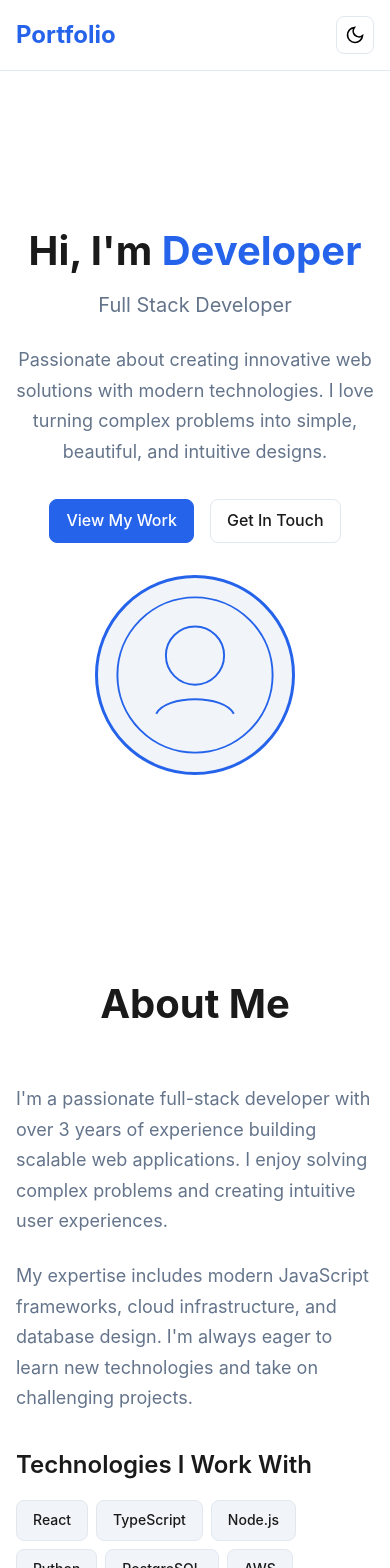
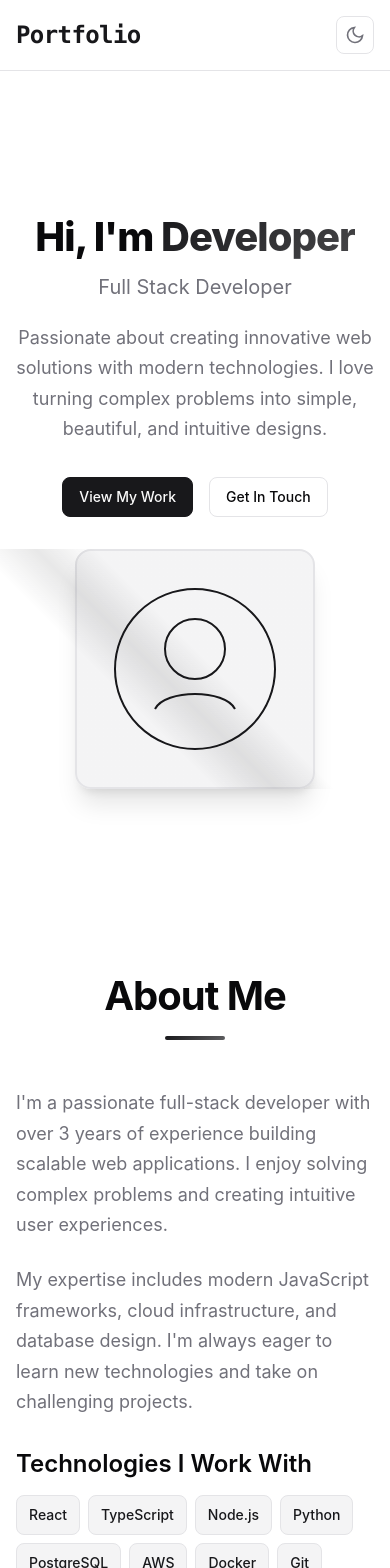
Before and after one commit to omiinaya/react-portfolio, a React (Create React App) app: page / in a window 390 px wide. Shown: the top 1568 px of the page. Built offline with nearby package versions, Linux system fonts and the light colour scheme.

Commit message:
better dark mode.

```diff
--- a/src/index.css
+++ b/src/index.css
@@ -1,13 +1 @@
-body {
-  margin: 0;
-  font-family: -apple-system, BlinkMacSystemFont, 'Segoe UI', 'Roboto', 'Oxygen',
-    'Ubuntu', 'Cantarell', 'Fira Sans', 'Droid Sans', 'Helvetica Neue',
-    sans-serif;
-  -webkit-font-smoothing: antialiased;
-  -moz-osx-font-smoothing: grayscale;
-}
-
-code {
-  font-family: source-code-pro, Menlo, Monaco, Consolas, 'Courier New',
-    monospace;
-}
+/* Global styles are now handled in src/styles/theme.css */
--- a/src/styles/theme.css
+++ b/src/styles/theme.css
@@ -1,62 +1,115 @@
 :root {
-  /* Light theme colors */
-  --color-background: #ffffff;
-  --color-foreground: #1a1a1a;
-  --color-primary: #2563eb;
-  --color-primary-hover: #1d4ed8;
-  --color-secondary: #64748b;
-  --color-accent: #f1f5f9;
-  --color-muted: #f8fafc;
-  --color-border: #e2e8f0;
-  --color-card: #ffffff;
-  --color-card-foreground: #1a1a1a;
+  /* Shadcn-inspired color palette - Light theme */
+  --background: 0 0% 100%;
+  --foreground: 240 10% 3.9%;
+  --card: 0 0% 100%;
+  --card-foreground: 240 10% 3.9%;
+  --popover: 0 0% 100%;
+  --popover-foreground: 240 10% 3.9%;
+  --primary: 240 5.9% 10%;
+  --primary-foreground: 0 0% 98%;
+  --secondary: 240 4.8% 95.9%;
+  --secondary-foreground: 240 5.9% 10%;
+  --muted: 240 4.8% 95.9%;
+  --muted-foreground: 240 3.8% 46.1%;
+  --accent: 240 4.8% 95.9%;
+  --accent-foreground: 240 5.9% 10%;
+  --destructive: 0 84.2% 60.2%;
+  --destructive-foreground: 0 0% 98%;
+  --border: 240 5.9% 90%;
+  --input: 240 5.9% 90%;
+  --ring: 240 5.9% 10%;
+
+  /* Semantic color mappings (for backward compatibility) */
+  --color-background: hsl(var(--background));
+  --color-foreground: hsl(var(--foreground));
+  --color-primary: hsl(var(--primary));
+  --color-secondary: hsl(var(--secondary));
+  --color-accent: hsl(var(--accent));
+  --color-muted: hsl(var(--muted));
+  --color-border: hsl(var(--border));
+  --color-card: hsl(var(--card));
+  --color-card-foreground: hsl(var(--card-foreground));
 
   /* Typography */
   --font-sans: 'Inter', -apple-system, BlinkMacSystemFont, 'Segoe UI', 'Roboto', sans-serif;
   --font-mono: 'Fira Code', 'Monaco', 'Consolas', monospace;
 
-  /* Spacing */
-  --spacing-xs: 0.25rem;
-  --spacing-sm: 0.5rem;
-  --spacing-md: 1rem;
-  --spacing-lg: 1.5rem;
-  --spacing-xl: 2rem;
-  --spacing-2xl: 3rem;
+  /* Spacing - Enhanced for shadcn consistency */
+  --spacing-0: 0rem;
+  --spacing-1: 0.25rem;
+  --spacing-2: 0.5rem;
+  --spacing-3: 0.75rem;
+  --spacing-4: 1rem;
+  --spacing-5: 1.25rem;
+  --spacing-6: 1.5rem;
+  --spacing-8: 2rem;
+  --spacing-10: 2.5rem;
+  --spacing-12: 3rem;
+  --spacing-16: 4rem;
+  --spacing-20: 5rem;
+  --spacing-24: 6rem;
 
   /* Border radius */
-  --radius-sm: 0.375rem;
-  --radius-md: 0.5rem;
-  --radius-lg: 0.75rem;
+  --radius: 0.5rem;
+  --radius-sm: calc(var(--radius) - 4px);
+  --radius-md: var(--radius);
+  --radius-lg: calc(var(--radius) + 4px);
   --radius-xl: 1rem;
+  --radius-2xl: 1.5rem;
 
-  /* Shadows */
-  --shadow-sm: 0 1px 2px 0 rgba(0, 0, 0, 0.05);
-  --shadow-md: 0 4px 6px -1px rgba(0, 0, 0, 0.1), 0 2px 4px -1px rgba(0, 0, 0, 0.06);
-  --shadow-lg: 0 10px 15px -3px rgba(0, 0, 0, 0.1), 0 4px 6px -2px rgba(0, 0, 0, 0.05);
+  /* Shadows - shadcn inspired */
+  --shadow-sm: 0 1px 2px 0 rgb(0 0 0 / 0.05);
+  --shadow: 0 1px 3px 0 rgb(0 0 0 / 0.1), 0 1px 2px -1px rgb(0 0 0 / 0.1);
+  --shadow-md: 0 4px 6px -1px rgb(0 0 0 / 0.1), 0 2px 4px -2px rgb(0 0 0 / 0.1);
+  --shadow-lg: 0 10px 15px -3px rgb(0 0 0 / 0.1), 0 4px 6px -4px rgb(0 0 0 / 0.1);
+  --shadow-xl: 0 20px 25px -5px rgb(0 0 0 / 0.1), 0 8px 10px -6px rgb(0 0 0 / 0.1);
 
   /* Transitions */
-  --transition-fast: 150ms ease;
-  --transition-normal: 300ms ease;
-  --transition-slow: 500ms ease;
+  --transition-fast: 150ms cubic-bezier(0.4, 0, 0.2, 1);
+  --transition-normal: 300ms cubic-bezier(0.4, 0, 0.2, 1);
+  --transition-slow: 500ms cubic-bezier(0.4, 0, 0.2, 1);
 }
 
 .dark {
-  /* Dark theme colors */
-  --color-background: #0f172a;
-  --color-foreground: #f1f5f9;
-  --color-primary: #3b82f6;
-  --color-primary-hover: #2563eb;
-  --color-secondary: #94a3b8;
-  --color-accent: #1e293b;
-  --color-muted: #1e293b;
-  --color-border: #334155;
-  --color-card: #1e293b;
-  --color-card-foreground: #f1f5f9;
+  /* Shadcn-inspired color palette - Dark theme */
+  --background: 240 10% 3.9%;
+  --foreground: 0 0% 98%;
+  --card: 240 10% 3.9%;
+  --card-foreground: 0 0% 98%;
+  --popover: 240 10% 3.9%;
+  --popover-foreground: 0 0% 98%;
+  --primary: 0 0% 98%;
+  --primary-foreground: 240 5.9% 10%;
+  --secondary: 240 3.7% 15.9%;
+  --secondary-foreground: 0 0% 98%;
+  --muted: 240 3.7% 15.9%;
+  --muted-foreground: 240 5% 64.9%;
+  --accent: 240 3.7% 15.9%;
+  --accent-foreground: 0 0% 98%;
+  --destructive: 0 62.8% 30.6%;
+  --destructive-foreground: 0 0% 98%;
+  --border: 240 3.7% 15.9%;
+  --input: 240 3.7% 15.9%;
+  --ring: 240 4.9% 83.9%;
 
-  /* Dark theme shadows */
-  --shadow-sm: 0 1px 2px 0 rgba(0, 0, 0, 0.3);
-  --shadow-md: 0 4px 6px -1px rgba(0, 0, 0, 0.4), 0 2px 4px -1px rgba(0, 0, 0, 0.3);
-  --shadow-lg: 0 10px 15px -3px rgba(0, 0, 0, 0.4), 0 4px 6px -2px rgba(0, 0, 0, 0.3);
+  /* Semantic color mappings (for backward compatibility) */
+  --color-background: hsl(var(--background));
+  --color-foreground: hsl(var(--foreground));
+  --color-primary: hsl(var(--primary));
+  --color-secondary: hsl(var(--secondary));
+  --color-accent: hsl(var(--accent));
+  --color-muted: hsl(var(--muted));
+  --color-border: hsl(var(--border));
+  --color-card: hsl(var(--card));
+  --color-card-foreground: hsl(var(--card-foreground));
+
+  /* Dark theme shadows - more subtle for dark mode */
+  --shadow-sm: 0 1px 2px 0 rgb(0 0 0 / 0.3);
+  --shadow: 0 1px 3px 0 rgb(0 0 0 / 0.3), 0 1px 2px -1px rgb(0 0 0 / 0.3);
+  --shadow-md: 0 4px 6px -1px rgb(0 0 0 / 0.3), 0 2px 4px -2px rgb(0 0 0 / 0.3);
+  --shadow-lg: 0 10px 15px -3px rgb(0 0 0 / 0.3), 0 4px 6px -4px rgb(0 0 0 / 0.3);
+  --shadow-xl: 0 20px 25px -5px rgb(0 0 0 / 0.3), 0 8px 10px -6px rgb(0 0 0 / 0.3);
 }
 
 /* Global styles */
@@ -64,6 +117,7 @@
   box-sizing: border-box;
   margin: 0;
   padding: 0;
+  border-color: hsl(var(--border));
 }
 
 html {
@@ -72,29 +126,50 @@ html {
 
 body {
   font-family: var(--font-sans);
-  background-color: var(--color-background);
-  color: var(--color-foreground);
+  background-color: hsl(var(--background));
+  color: hsl(var(--foreground));
   line-height: 1.6;
+  font-feature-settings: "rlig" 1, "calt" 1;
   transition: background-color var(--transition-normal), color var(--transition-normal);
+}
+
+/* Typography scale - shadcn inspired */
+h1, h2, h3, h4, h5, h6 {
+  font-weight: 600;
+  line-height: 1.2;
+  margin-bottom: var(--spacing-4);
+}
+
+h1 { font-size: 2.25rem; } /* 36px */
+h2 { font-size: 1.875rem; } /* 30px */
+h3 { font-size: 1.5rem; } /* 24px */
+h4 { font-size: 1.25rem; } /* 20px */
+h5 { font-size: 1.125rem; } /* 18px */
+h6 { font-size: 1rem; } /* 16px */
+
+p {
+  margin-bottom: var(--spacing-4);
+  line-height: 1.7;
 }
 
 /* Utility classes */
 .container {
-  max-width: 1200px;
+  max-width: 80rem; /* 1280px */
   margin: 0 auto;
-  padding: 0 var(--spacing-md);
+  padding: 0 var(--spacing-4);
 }
 
 .section {
-  padding: var(--spacing-2xl) 0;
+  padding: var(--spacing-12) 0;
 }
 
 .card {
-  background-color: var(--color-card);
-  color: var(--color-card-foreground);
+  background-color: hsl(var(--card));
+  color: hsl(var(--card-foreground));
   border-radius: var(--radius-lg);
-  padding: var(--spacing-lg);
-  box-shadow: var(--shadow-md);
+  padding: var(--spacing-6);
+  border: 1px solid hsl(var(--border));
+  box-shadow: var(--shadow);
   transition: all var(--transition-normal);
 }
 
@@ -102,31 +177,34 @@ body {
   display: inline-flex;
   align-items: center;
   justify-content: center;
-  padding: var(--spacing-sm) var(--spacing-md);
-  border-radius: var(--radius-md);
-  border: 1px solid var(--color-border);
-  background-color: var(--color-background);
-  color: var(--color-foreground);
+  padding: var(--spacing-2) var(--spacing-4);
+  border-radius: var(--radius);
+  border: 1px solid hsl(var(--border));
+  background-color: hsl(var(--background));
+  color: hsl(var(--foreground));
   font-weight: 500;
+  font-size: 0.875rem;
   text-decoration: none;
   cursor: pointer;
   transition: all var(--transition-fast);
+  gap: var(--spacing-2);
 }
 
 .btn:hover {
-  background-color: var(--color-accent);
+  background-color: hsl(var(--accent));
+  color: hsl(var(--accent-foreground));
   transform: translateY(-1px);
 }
 
 .btn-primary {
-  background-color: var(--color-primary);
-  color: white;
-  border-color: var(--color-primary);
+  background-color: hsl(var(--primary));
+  color: hsl(var(--primary-foreground));
+  border-color: hsl(var(--primary));
 }
 
 .btn-primary:hover {
-  background-color: var(--color-primary-hover);
-  border-color: var(--color-primary-hover);
+  background-color: hsl(var(--primary) / 0.9);
+  border-color: hsl(var(--primary) / 0.9);
 }
 
 /* Header styles */
@@ -135,10 +213,10 @@ body {
   top: 0;
   left: 0;
   right: 0;
-  background-color: var(--color-background);
-  border-bottom: 1px solid var(--color-border);
-  backdrop-filter: blur(10px);
-  z-index: 1000;
+  background-color: hsl(var(--background) / 0.8);
+  border-bottom: 1px solid hsl(var(--border));
+  backdrop-filter: blur(16px) saturate(180%);
+  z-index: 50;
   transition: all var(--transition-normal);
 }
 
@@ -146,53 +224,75 @@ body {
   display: flex;
   align-items: center;
   justify-content: space-between;
-  padding: var(--spacing-md) 0;
+  padding: var(--spacing-4) 0;
 }
 
 .logo {
   font-size: 1.5rem;
   font-weight: 700;
-  color: var(--color-primary);
+  color: hsl(var(--primary));
   margin: 0;
+  font-family: var(--font-mono);
+  letter-spacing: -0.025em;
 }
 
 .nav-menu {
   display: flex;
-  gap: var(--spacing-xl);
+  gap: var(--spacing-6);
   align-items: center;
 }
 
 .nav-link {
-  color: var(--color-foreground);
+  color: hsl(var(--foreground));
   text-decoration: none;
   font-weight: 500;
+  font-size: 0.875rem;
   transition: color var(--transition-fast);
+  position: relative;
+  padding: var(--spacing-2) 0;
 }
 
 .nav-link:hover {
-  color: var(--color-primary);
+  color: hsl(var(--primary));
+}
+
+.nav-link::after {
+  content: '';
+  position: absolute;
+  bottom: 0;
+  left: 0;
+  width: 0;
+  height: 2px;
+  background-color: hsl(var(--primary));
+  transition: width var(--transition-fast);
+}
+
+.nav-link:hover::after {
+  width: 100%;
 }
 
 .nav-actions {
   display: flex;
   align-items: center;
-  gap: var(--spacing-md);
+  gap: var(--spacing-4);
 }
 
 .theme-toggle {
   background: none;
-  border: 1px solid var(--color-border);
-  border-radius: var(--radius-md);
-  padding: var(--spacing-sm);
+  border: 1px solid hsl(var(--border));
+  border-radius: var(--radius);
+  padding: var(--spacing-2);
   cursor: pointer;
   transition: all var(--transition-fast);
   display: flex;
   align-items: center;
   justify-content: center;
+  color: hsl(var(--muted-foreground));
 }
 
 .theme-toggle:hover {
-  background-color: var(--color-accent);
+  background-color: hsl(var(--accent));
+  color: hsl(var(--accent-foreground));
   transform: scale(1.05);
 }
 
@@ -204,9 +304,9 @@ body {
 
 /* Footer styles */
 .footer {
-  background-color: var(--color-muted);
-  border-top: 1px solid var(--color-border);
-  padding: var(--spacing-xl) 0;
+  background-color: hsl(var(--muted));
+  border-top: 1px solid hsl(var(--border));
+  padding: var(--spacing-8) 0;
   margin-top: auto;
 }
 
@@ -215,27 +315,29 @@ body {
   justify-content: space-between;
   align-items: center;
   flex-wrap: wrap;
-  gap: var(--spacing-md);
+  gap: var(--spacing-4);
 }
 
 .footer-info p {
-  color: var(--color-secondary);
+  color: hsl(var(--muted-foreground));
   margin: 0;
+  font-size: 0.875rem;
 }
 
 .footer-links {
   display: flex;
-  gap: var(--spacing-lg);
+  gap: var(--spacing-6);
 }
 
 .footer-link {
-  color: var(--color-secondary);
+  color: hsl(var(--muted-foreground));
   text-decoration: none;
   transition: color var(--transition-fast);
+  font-size: 0.875rem;
 }
 
 .footer-link:hover {
-  color: var(--color-primary);
+  color: hsl(var(--primary));
 }
 
 @media (max-width: 768px) {
@@ -267,43 +369,49 @@ body {
   min-height: 100vh;
   display: flex;
   align-items: center;
+  position: relative;
 }
 
 .hero-content {
   display: grid;
   grid-template-columns: 1fr 1fr;
-  gap: var(--spacing-2xl);
+  gap: var(--spacing-12);
   align-items: center;
 }
 
 .hero-title {
-  font-size: 3.5rem;
-  font-weight: 700;
+  font-size: 3.75rem;
+  font-weight: 800;
   line-height: 1.1;
-  margin-bottom: var(--spacing-md);
+  margin-bottom: var(--spacing-4);
+  letter-spacing: -0.025em;
 }
 
 .text-primary {
-  color: var(--color-primary);
+  color: hsl(var(--primary));
+  background: linear-gradient(135deg, hsl(var(--primary)), hsl(var(--primary) / 0.8));
+  -webkit-background-clip: text;
+  -webkit-text-fill-color: transparent;
+  background-clip: text;
 }
 
 .hero-subtitle {
   font-size: 1.5rem;
-  color: var(--color-secondary);
-  margin-bottom: var(--spacing-lg);
+  color: hsl(var(--muted-foreground));
+  margin-bottom: var(--spacing-6);
   font-weight: 400;
 }
 
 .hero-description {
   font-size: 1.125rem;
-  color: var(--color-secondary);
-  margin-bottom: var(--spacing-xl);
+  color: hsl(var(--muted-foreground));
+  margin-bottom: var(--spacing-8);
   line-height: 1.7;
 }
 
 .hero-actions {
   display: flex;
-  gap: var(--spacing-md);
+  gap: var(--spacing-4);
   flex-wrap: wrap;
 }
 
@@ -311,24 +419,40 @@ body {
   display: flex;
   justify-content: center;
   align-items: center;
+  position: relative;
 }
 
 .image-placeholder {
-  width: 300px;
-  height: 300px;
-  border-radius: 50%;
-  background-color: var(--color-accent);
+  width: 320px;
+  height: 320px;
+  border-radius: var(--radius-2xl);
+  background: linear-gradient(135deg, hsl(var(--accent)), hsl(var(--muted)));
   display: flex;
   align-items: center;
   justify-content: center;
-  border: 3px solid var(--color-primary);
+  border: 2px solid hsl(var(--border));
+  box-shadow: var(--shadow-xl);
+  overflow: hidden;
+}
+
+.image-placeholder::before {
+  content: '';
+  position: absolute;
+  inset: 0;
+  background: linear-gradient(45deg, transparent 40%, hsl(var(--primary) / 0.1) 50%, transparent 60%);
+  animation: shimmer 3s infinite;
+}
+
+@keyframes shimmer {
+  0% { transform: translateX(-100%); }
+  100% { transform: translateX(100%); }
 }
 
 @media (max-width: 768px) {
   .hero-content {
     grid-template-columns: 1fr;
     text-align: center;
-    gap: var(--spacing-xl);
+    gap: var(--spacing-8);
   }
 
   .hero-title {
@@ -344,8 +468,9 @@ body {
   }
 
   .image-placeholder {
-    width: 200px;
-    height: 200px;
+    width: 240px;
+    height: 240px;
+    border-radius: var(--radius-xl);
   }
 }
 
@@ -354,8 +479,19 @@ body {
   font-size: 2.5rem;
   font-weight: 700;
   text-align: center;
-  margin-bottom: var(--spacing-2xl);
-  color: var(--color-foreground);
+  margin-bottom: var(--spacing-12);
+  color: hsl(var(--foreground));
+  letter-spacing: -0.025em;
+}
+
+.section-title::after {
+  content: '';
+  display: block;
+  width: 60px;
+  height: 4px;
+  background: linear-gradient(135deg, hsl(var(--primary)), hsl(var(--primary) / 0.7));
+  margin: var(--spacing-4) auto 0;
+  border-radius: 2px;
 }
 
 /* About section styles */
@@ -367,81 +503,86 @@ body {
 .about-description {
   font-size: 1.125rem;
   line-height: 1.7;
-  color: var(--color-secondary);
-  margin-bottom: var(--spacing-lg);
+  color: hsl(var(--muted-foreground));
+  margin-bottom: var(--spacing-6);
 }
 
 .skills {
-  margin-top: var(--spacing-xl);
+  margin-top: var(--spacing-8);
 }
 
 .skills-title {
   font-size: 1.5rem;
   font-weight: 600;
-  margin-bottom: var(--spacing-md);
-  color: var(--color-foreground);
+  margin-bottom: var(--spacing-4);
+  color: hsl(var(--foreground));
 }
 
 .skills-grid {
   display: flex;
   flex-wrap: wrap;
-  gap: var(--spacing-sm);
+  gap: var(--spacing-2);
 }
 
 .skill-tag {
-  background-color: var(--color-accent);
-  color: var(--color-foreground);
-  padding: var(--spacing-sm) var(--spacing-md);
-  border-radius: var(--radius-md);
+  background-color: hsl(var(--accent));
+  color: hsl(var(--accent-foreground));
+  padding: var(--spacing-2) var(--spacing-3);
+  border-radius: var(--radius);
   font-size: 0.875rem;
   font-weight: 500;
-  border: 1px solid var(--color-border);
+  border: 1px solid hsl(var(--border));
   transition: all var(--transition-fast);
 }
 
 .skill-tag:hover {
-  background-color: var(--color-primary);
-  color: white;
+  background-color: hsl(var(--primary));
+  color: hsl(var(--primary-foreground));
   transform: translateY(-2px);
+  box-shadow: var(--shadow-md);
 }
 
 /* Experience section styles */
 .experience-list {
   display: flex;
   flex-direction: column;
-  gap: var(--spacing-xl);
+  gap: var(--spacing-8);
 }
 
 .experience-item {
   transition: transform var(--transition-normal), box-shadow var(--transition-normal);
+  padding: var(--spacing-6);
+  border-radius: var(--radius-lg);
+  border: 1px solid hsl(var(--border));
+  background-color: hsl(var(--card));
 }
 
 .experience-item:hover {
-  transform: translateY(-4px);
-  box-shadow: var(--shadow-lg);
+  transform: translateY(-2px);
+  box-shadow: var(--shadow-md);
 }
 
 .experience-header {
   display: flex;
   justify-content: space-between;
   align-items: flex-start;
-  margin-bottom: var(--spacing-sm);
+  margin-bottom: var(--spacing-4);
   flex-wrap: wrap;
-  gap: var(--spacing-sm);
+  gap: var(--spacing-2);
 }
 
 .experience-company {
   font-size: 1.5rem;
   font-weight: 600;
-  color: var(--color-primary);
+  color: hsl(var(--primary));
   margin: 0;
 }
 
 .experience-period {
-  background-color: var(--color-accent);
-  color: var(--color-foreground);
-  padding: var(--spacing-xs) var(--spacing-sm);
-  border-radius: var(--radius-md);
+  background-color: hsl(var(--accent));
+  color: hsl(var(--accent-foreground));
+  padding: var(--spacing-1) var(--spacing-2);
+  border-radius: var(--radius);
   font-size: 0.875rem;
   font-weight: 500;
 }
@@ -449,105 +590,126 @@ body {
 .experience-position {
   font-size: 1.125rem;
   font-weight: 500;
-  color: var(--color-foreground);
-  margin-bottom: var(--spacing-md);
+  color: hsl(var(--foreground));
+  margin-bottom: var(--spacing-4);
 }
 
 .experience-description {
   list-style: none;
   padding: 0;
-  margin-bottom: var(--spacing-lg);
+  margin-bottom: var(--spacing-6);
 }
 
 .experience-description li {
   position: relative;
-  padding-left: var(--spacing-lg);
-  margin-bottom: var(--spacing-sm);
-  color: var(--color-secondary);
+  padding-left: var(--spacing-6);
+  margin-bottom: var(--spacing-2);
+  color: hsl(var(--muted-foreground));
 }
 
 .experience-description li::before {
   content: '▸';
   position: absolute;
   left: 0;
-  color: var(--color-primary);
+  color: hsl(var(--primary));
   font-weight: bold;
 }
 
 .experience-technologies {
   display: flex;
   flex-wrap: wrap;
-  gap: var(--spacing-sm);
+  gap: var(--spacing-2);
 }
 
 .tech-tag {
-  background-color: var(--color-accent);
-  color: var(--color-foreground);
-  padding: var(--spacing-xs) var(--spacing-sm);
-  border-radius: var(--radius-md);
+  background-color: hsl(var(--accent));
+  color: hsl(var(--accent-foreground));
+  padding: var(--spacing-1) var(--spacing-2);
+  border-radius: var(--radius);
   font-size: 0.75rem;
   font-weight: 500;
-  border: 1px solid var(--color-border);
+  border: 1px solid hsl(var(--border));
+  transition: all var(--transition-fast);
+}
+
+.tech-tag:hover {
+  background-color: hsl(var(--primary));
+  color: hsl(var(--primary-foreground));
+  transform: translateY(-1px);
 }
 
 /* Projects section styles */
 .projects-grid {
   display: grid;
   grid-template-columns: repeat(auto-fit, minmax(350px, 1fr));
-  gap: var(--spacing-xl);
+  gap: var(--spacing-8);
 }
 
 .project-card {
   display: flex;
   flex-direction: column;
   transition: transform var(--transition-normal), box-shadow var(--transition-normal);
+  border-radius: var(--radius-lg);
+  border: 1px solid hsl(var(--border));
+  background-color: hsl(var(--card));
+  overflow: hidden;
 }
 
 .project-card:hover {
-  transform: translateY(-4px);
-  box-shadow: var(--shadow-lg);
+  transform: translateY(-2px);
+  box-shadow: var(--shadow-md);
 }
 
 .project-image {
   height: 200px;
-  background-color: var(--color-accent);
+  background: linear-gradient(135deg, hsl(var(--accent)), hsl(var(--muted)));
   display: flex;
   align-items: center;
   justify-content: center;
   border-radius: var(--radius-lg) var(--radius-lg) 0 0;
+  overflow: hidden;
+  position: relative;
+}
+
+.project-image::before {
+  content: '';
+  position: absolute;
+  inset: 0;
+  background: linear-gradient(45deg, transparent 40%, hsl(var(--primary) / 0.1) 50%, transparent 60%);
+  animation: shimmer 3s infinite;
 }
 
 .project-content {
-  padding: var(--spacing-lg);
+  padding: var(--spacing-6);
   flex: 1;
   display: flex;
   flex-direction: column;
+  gap: var(--spacing-4);
 }
 
 .project-title {
   font-size: 1.5rem;
   font-weight: 600;
-  color: var(--color-foreground);
-  margin-bottom: var(--spacing-sm);
+  color: hsl(var(--foreground));
+  margin-bottom: var(--spacing-2);
 }
 
 .project-description {
-  color: var(--color-secondary);
+  color: hsl(var(--muted-foreground));
   line-height: 1.6;
-  margin-bottom: var(--spacing-lg);
   flex: 1;
 }
 
 .project-technologies {
   display: flex;
   flex-wrap: wrap;
-  gap: var(--spacing-sm);
-  margin-bottom: var(--spacing-lg);
+  gap: var(--spacing-2);
+  margin-bottom: var(--spacing-4);
 }
 
 .project-actions {
   display: flex;
-  gap: var(--spacing-sm);
+  gap: var(--spacing-2);
   flex-wrap: wrap;
 }
 
@@ -570,50 +732,51 @@ body {
 .certifications-grid {
   display: grid;
   grid-template-columns: repeat(auto-fit, minmax(300px, 1fr));
-  gap: var(--spacing-xl);
+  gap: var(--spacing-8);
 }
 
 .certification-card {
   transition: transform var(--transition-normal), box-shadow var(--transition-normal);
+  padding: var(--spacing-6);
+  border-radius: var(--radius-lg);
+  border: 1px solid hsl(var(--border));
+  background-color: hsl(var(--card));
+  text-align: center;
 }
 
 .certification-card:hover {
-  transform: translateY(-4px);
-  box-shadow: var(--shadow-lg);
-}
-
-.certification-content {
-  text-align: center;
+  transform: translateY(-2px);
+  box-shadow: var(--shadow-md);
 }
 
 .certification-title {
   font-size: 1.25rem;
   font-weight: 600;
-  color: var(--color-foreground);
-  margin-bottom: var(--spacing-sm);
+  color: hsl(var(--foreground));
+  margin-bottom: var(--spacing-2);
 }
 
 .certification-issuer {
-  color: var(--color-primary);
+  color: hsl(var(--primary));
   font-weight: 500;
-  margin-bottom: var(--spacing-xs);
+  margin-bottom: var(--spacing-1);
 }
 
 .certification-date {
-  color: var(--color-secondary);
+  color: hsl(var(--muted-foreground));
   font-size: 0.875rem;
-  margin-bottom: var(--spacing-md);
+  margin-bottom: var(--spacing-4);
 }
 
 .certification-link {
-  color: var(--color-primary);
+  color: hsl(var(--primary));
   text-decoration: none;
   font-weight: 500;
   transition: color var(--transition-fast);
 }
 
 .certification-link:hover {
-  color: var(--color-primary-hover);
+  color: hsl(var(--primary) / 0.8);
   text-decoration: underline;
 }
 
@@ -627,83 +790,85 @@ body {
 .contact-content {
   display: grid;
   grid-template-columns: 1fr 1fr;
-  gap: var(--spacing-2xl);
+  gap: var(--spacing-12);
   align-items: start;
 }
 
 .contact-info h3 {
   font-size: 1.5rem;
   font-weight: 600;
-  color: var(--color-foreground);
-  margin-bottom: var(--spacing-md);
+  color: hsl(var(--foreground));
+  margin-bottom: var(--spacing-4);
 }
 
 .contact-info p {
-  color: var(--color-secondary);
+  color: hsl(var(--muted-foreground));
   line-height: 1.6;
-  margin-bottom: var(--spacing-lg);
+  margin-bottom: var(--spacing-6);
 }
 
 .contact-details {
   display: flex;
   flex-direction: column;
-  gap: var(--spacing-md);
+  gap: var(--spacing-4);
 }
 
 .contact-item {
   display: flex;
   flex-direction: column;
-  gap: var(--spacing-xs);
+  gap: var(--spacing-1);
 }
 
 .contact-item strong {
-  color: var(--color-foreground);
+  color: hsl(var(--foreground));
   font-weight: 600;
 }
 
 .contact-item a {
-  color: var(--color-primary);
+  color: hsl(var(--primary));
   text-decoration: none;
   transition: color var(--transition-fast);
 }
 
 .contact-item a:hover {
-  color: var(--color-primary-hover);
+  color: hsl(var(--primary) / 0.8);
 }
 
 .contact-form {
   display: flex;
   flex-direction: column;
-  gap: var(--spacing-lg);
+  gap: var(--spacing-6);
 }
 
 .form-group {
   display: flex;
   flex-direction: column;
-  gap: var(--spacing-sm);
+  gap: var(--spacing-2);
 }
 
 .form-group label {
   font-weight: 500;
-  color: var(--color-foreground);
+  color: hsl(var(--foreground));
+  font-size: 0.875rem;
 }
 
 .form-group input,
 .form-group textarea {
-  padding: var(--spacing-md);
-  border: 1px solid var(--color-border);
-  border-radius: var(--radius-md);
-  background-color: var(--color-background);
-  color: var(--color-foreground);
+  padding: var(--spacing-3);
+  border: 1px solid hsl(var(--border));
+  border-radius: var(--radius);
+  background-color: hsl(var(--background));
+  color: hsl(var(--foreground));
   font-family: inherit;
   transition: border-color var(--transition-fast);
+  font-size: 0.875rem;
 }
 
 .form-group input:focus,
 .form-group textarea:focus {
   outline: none;
-  border-color: var(--color-primary);
-  box-shadow: 0 0 0 3px rgba(37, 99, 235, 0.1);
+  border-color: hsl(var(--ring));
+  box-shadow: 0 0 0 3px hsl(var(--ring) / 0.1);
 }
 
 .form-group textarea {
```
